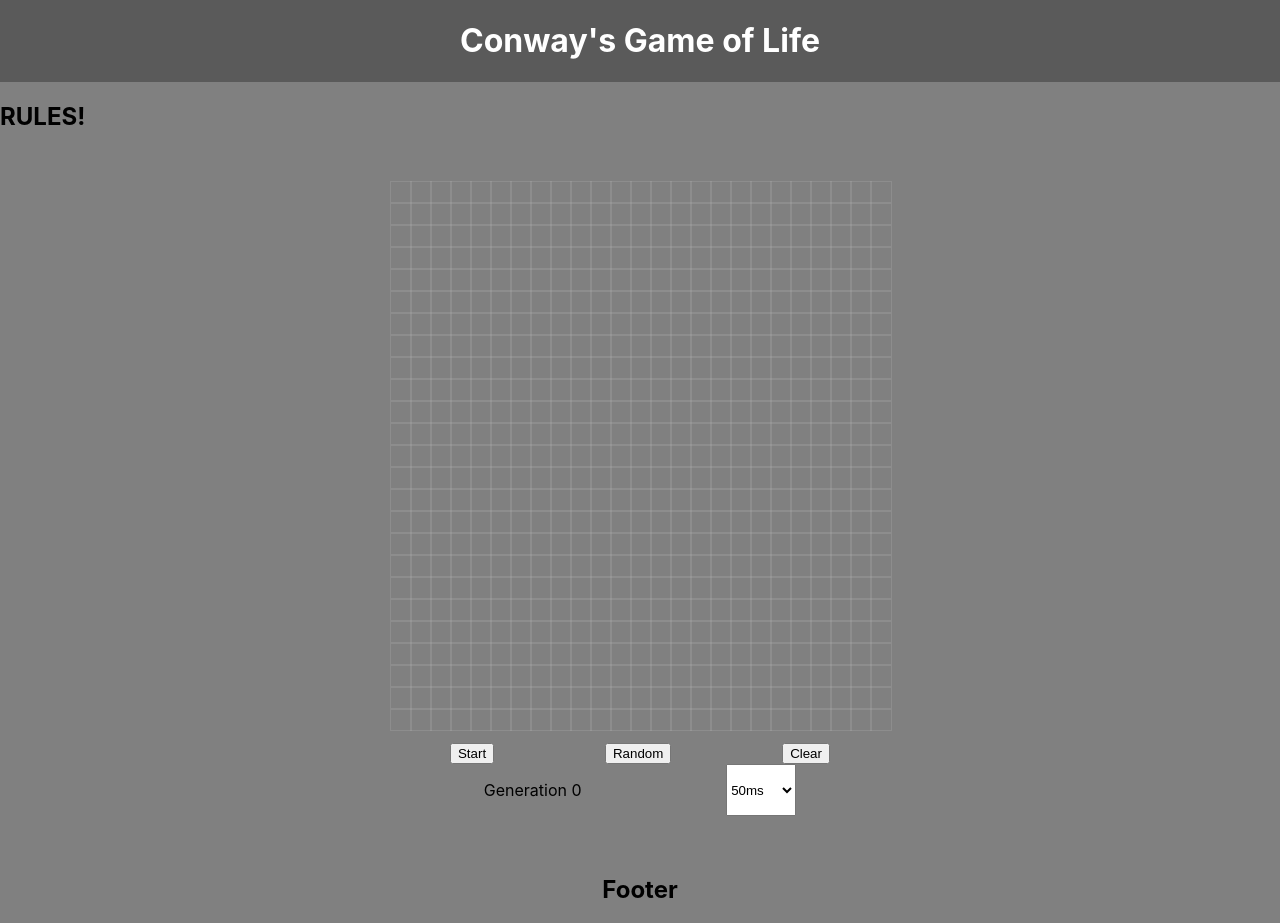
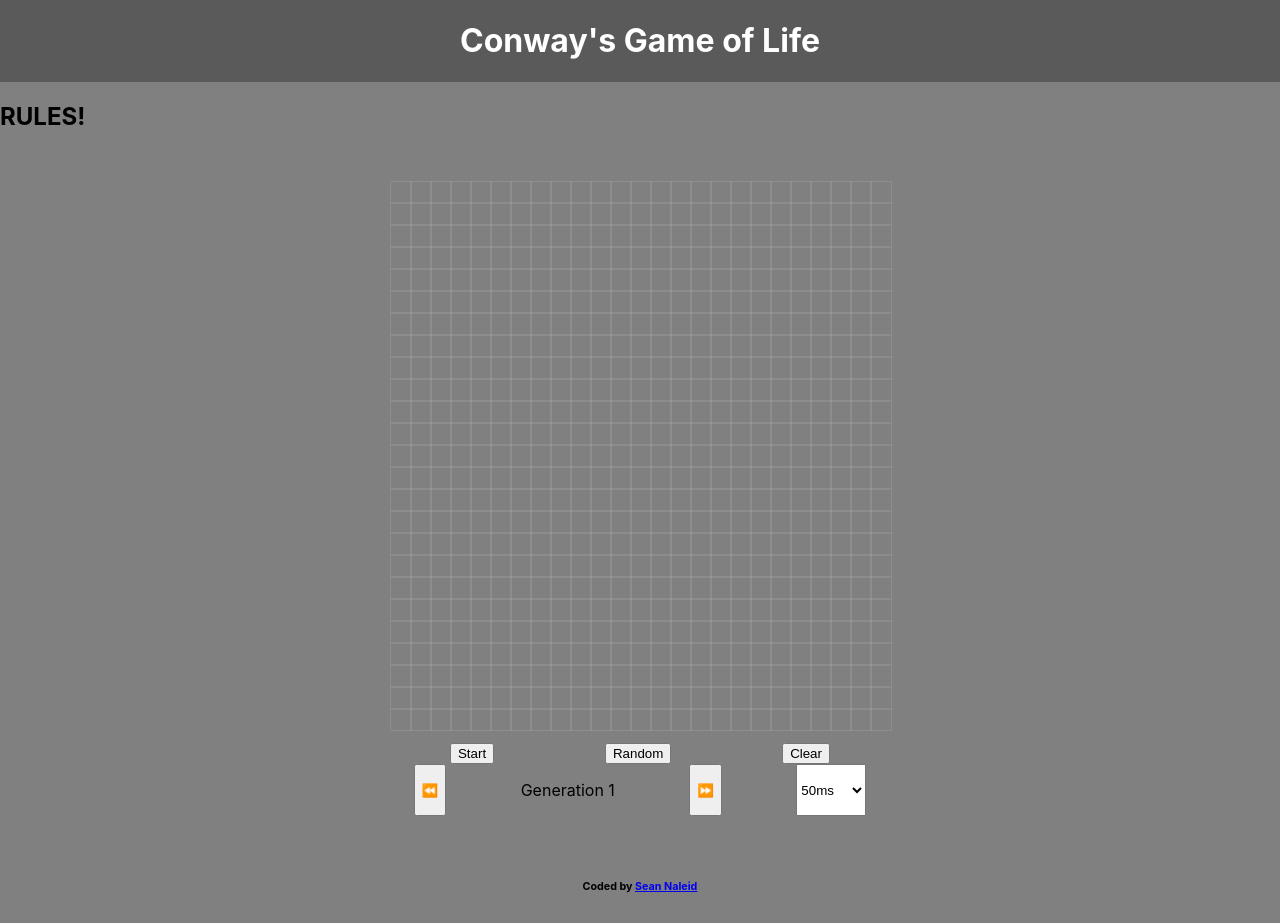
Before and after one commit to seanaleid/cs-build-week-1, a React (Create React App) app: page / in a window 1280 px wide. Built offline with nearby package versions, Linux system fonts and the light colour scheme.

Commit message:
Complete funtionality

```diff
--- a/src/components/footer.js
+++ b/src/components/footer.js
@@ -11,7 +11,7 @@ const Foot = styled.div`
 function Footer() {
   return (
     <Foot>
-      <h2>Footer</h2>
+      <h6>Coded by <a href="https://www.seanaleid.com/">Sean Naleid</a></h6>
     </Foot>
   )
 }
--- a/src/components/grid.js
+++ b/src/components/grid.js
@@ -1,4 +1,4 @@
-import React, { useState, useCallback, useRef } from 'react';
+import React, { useState, useEffect, useCallback, useRef } from 'react';
 import produce from 'immer';
 import styled from 'styled-components';
 
@@ -52,22 +52,29 @@ function Grid() {
   const [grid, setGrid] = useState(() => {
     return createEmptyGrid();
   });
+  const gridRef = useRef(grid);
+  gridRef.current = grid;
   const [running, setRunning] = useState(false);
   const runningRef = useRef(running);
   runningRef.current = running;
   const [runTime, setRunTime] = useState(50);
   let runTimeRef = useRef(runTime);
   runTimeRef.current = runTime;
-  const [count, setCount] = useState(0);
+  const [count, setCount] = useState(1);
   let countRef = useRef(count);
   countRef.current = count;
+  const [cache, setCache] = useState({});
+
+  useEffect(() => {
+    setCache({
+      ...cache,
+      [countRef.current]: gridRef.current
+    });
+  }, [gridRef.current]);
 
   const handleTimeChange = (e) => {
-    console.log(typeof(e.target.value), e.target.value);
     setRunTime(e.target.value);
   }
-
-  console.log(typeof runTime, runTime);
 
   const simulation = useCallback(() => {
     if(!runningRef.current){
@@ -75,7 +82,7 @@ function Grid() {
     };
 
     setGrid(g => {
-      return produce(g, gridCopy => {
+      return produce(g, (gridCopy) => {
         for(let i = 0; i < gridRows; i++){
           for(let j = 0; j < gridColumns; j++){
             let neighbors = 0;
@@ -96,9 +103,34 @@ function Grid() {
         }
       });
     });
-    setCount(countRef.current+1);
+    setCount(countRef.current+=1);
     setTimeout(simulation, runTimeRef.current);
-  }, [])
+  }, [runTime])
+
+
+
+
+  const gridDown = () => {
+    if (count > 1) {
+      setCount(count-1);
+      setGrid(cache[count-1]);
+    } else {
+      return;
+    }
+  }
+
+  const gridUp = () => {
+    if (count > Object.keys(cache).length-1){
+      return;
+    } else {
+      setCount(count+1);
+      setGrid(cache[count+1]);
+    }
+  }
+
+  console.log(Object.keys(cache).length);
+  console.log(cache);
+  console.log(count);
 
   return (
     <GridContainer>
@@ -154,13 +186,26 @@ function Grid() {
         <button
           onClick={() => {
             setGrid(createEmptyGrid());
+            setCount(1);
           }}
         >
           Clear
         </button>
       </Buttons>
       <Controls>
-        <p>Generation {count}</p>
+        <button
+          onClick={gridDown}
+        ><span
+          role='img'
+          aria-label='emoji two arrows pointing to the left'
+        >⏪</span></button>
+        <p>{`Generation ${count}`}</p>
+        <button
+          onClick={gridUp}
+        ><span
+          role='img'
+          aria-label='emoji two arrows pointing to the right'
+        >⏩</span></button>
         <select
           onChange={handleTimeChange}
         >
```
